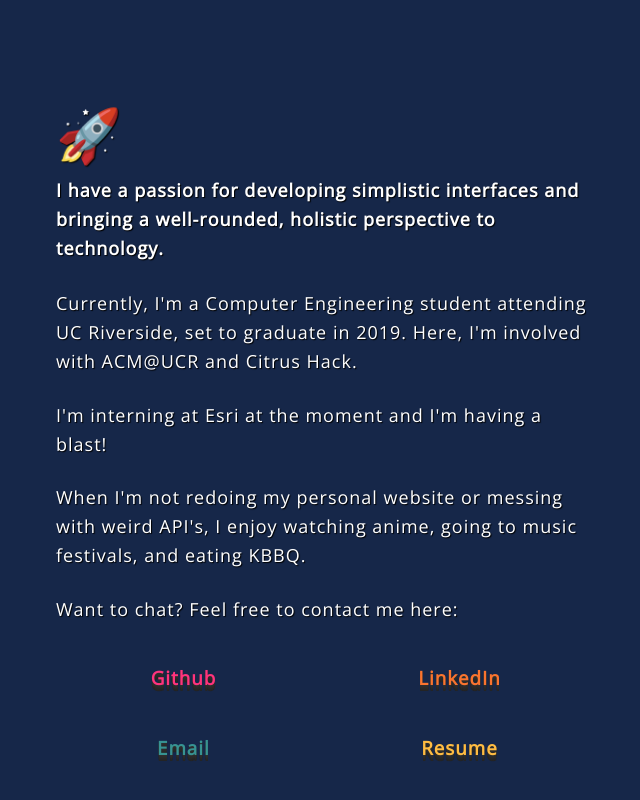
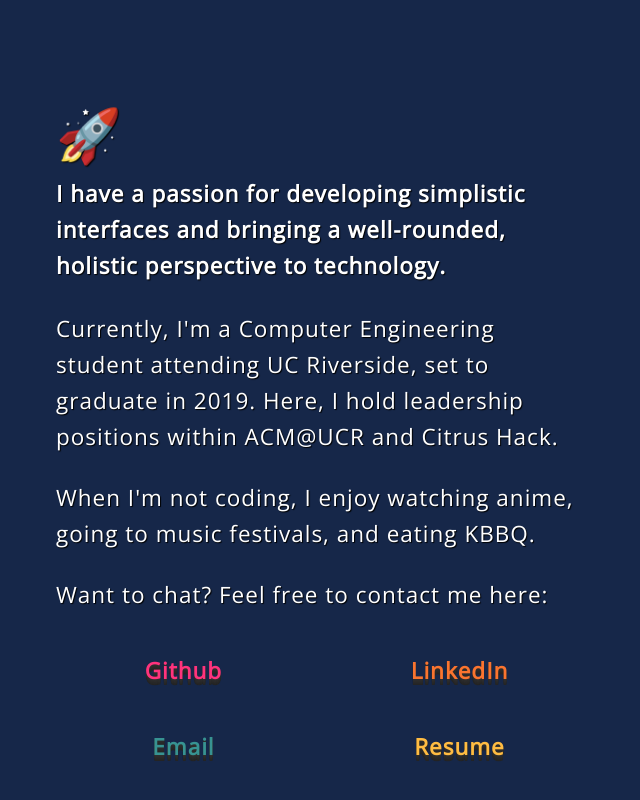
Before and after one commit to pattynextdoor/ptumb001.github.io, a plain HTML site: page index.html in a window 1280 px wide. Shown: the part 973-1773 px from the top of the page, without its empty margins (268-908 px from the left). Drawn offline with nearby package versions, Linux system fonts and the light colour scheme; a script that the page names is missing.

Commit message:
Updated content

```diff
--- a/css/style.css
+++ b/css/style.css
@@ -38,8 +38,8 @@ body {
 }
 
 .p-text {
+    font-size: 1.5em;
     letter-spacing: 1px;
-    font-size: 1.2em;
 }
 
 hr {
@@ -99,7 +99,7 @@ a {
     z-index: 9999;
     text-decoration: none;
     padding-bottom: 1em;
-    font-size: 1.25em;
+    font-size: 1.5em;
     position: relative;
     overflow: hidden;
     font-weight: 700;
--- a/index.html
+++ b/index.html
@@ -61,9 +61,8 @@
           <div data-depth="0.2" style="font-size: 3.5em;">🚀</div>
         </div>
         <p class="p-text bold">I have a passion for developing simplistic interfaces and bringing a well-rounded, holistic perspective to technology.</p>
-        <p class="p-text">Currently, I'm a Computer Engineering student attending UC Riverside, set to graduate in 2019. Here, I'm involved with ACM@UCR and Citrus Hack.</p>
-        <p class="p-text">I'm interning at Esri at the moment and I'm having a blast!</p>
-        <p class="p-text">When I'm not redoing my personal website or messing with weird API's, I enjoy watching anime, going to music festivals, and eating KBBQ.</p>
+        <p class="p-text">Currently, I'm a Computer Engineering student attending UC Riverside, set to graduate in 2019. Here, I hold leadership positions within ACM@UCR and Citrus Hack.</p>
+        <p class="p-text">When I'm not coding, I enjoy watching anime, going to music festivals, and eating KBBQ.</p>
         <p class="p-text">Want to chat? Feel free to contact me here:</p>
       </div>
       <div class="row">
```
